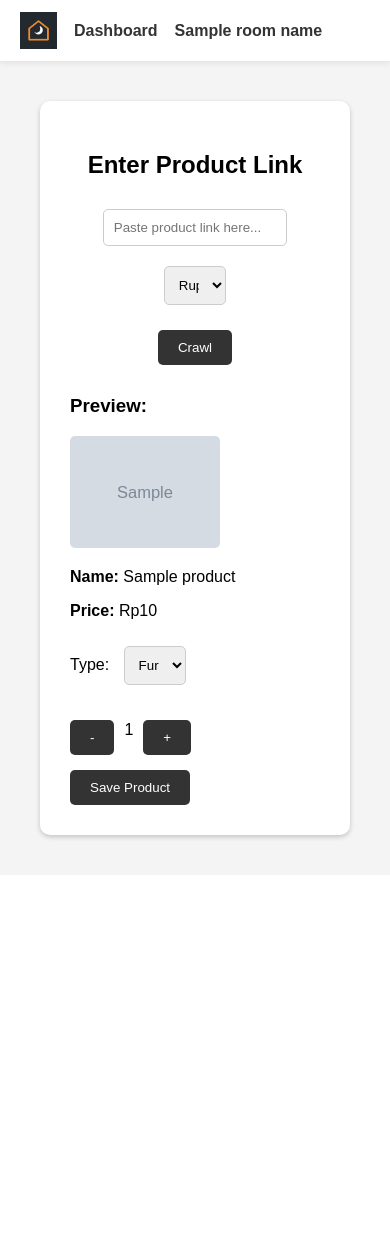
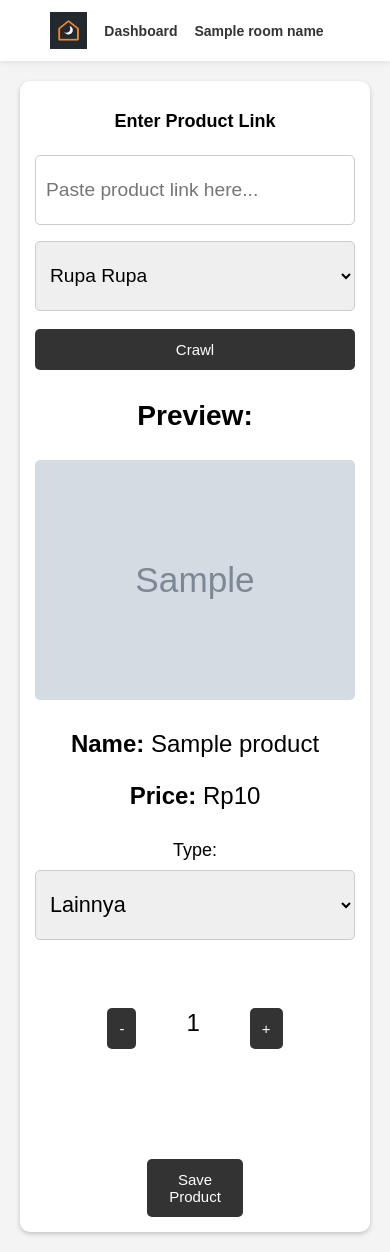
Before and after one commit to TheMelonnn/Dream_Home, a Flask app: template templates/add-product.html in a window 390 px wide. Before the commit the page ends 841 px from the top, so only its background shows below. Run offline with Flask 3, Linux system fonts and the light colour scheme; the template is opened without the code that fills it: most values are stand-ins (such as "Sample title", 1, 10 or a date in 2020); grey boxes marked "Sample" are stand-in pictures.

Commit message:
DREAMHOME BETA 0.2

```diff
--- a/createdb.py
+++ b/createdb.py
@@ -5,7 +5,8 @@ c = conn.cursor()
 c.execute('''
     CREATE TABLE IF NOT EXISTS rooms (
         id INTEGER PRIMARY KEY AUTOINCREMENT,
-        name TEXT NOT NULL
+        name TEXT NOT NULL,
+        last_updated TIMESTAMP
     )
 ''')
 
@@ -18,6 +19,7 @@ c.execute('''
         image_url TEXT NOT NULL,
         room_id INTEGER NOT NULL,
         quantity INTEGER DEFAULT 1,
+        type TEXT NOT NULL,
         FOREIGN KEY (room_id) REFERENCES rooms (id) ON DELETE CASCADE
     )
 ''')
--- a/main.py
+++ b/main.py
@@ -1,11 +1,12 @@
-from flask import Flask, redirect, request, url_for
-from flask import render_template
+from flask import Flask, redirect, request, url_for, render_template
 from webcrawling import crawl_web_ikea, crawl_web_ruparupa, crawl_web_ufoelektronika
 import sqlite3
+import validators
+from datetime import datetime, timedelta
 
 app = Flask(__name__)
-# app.debug = True
-# app.config['TEMPLATES_AUTO_RELOAD'] = True
+app.debug = True
+app.config['TEMPLATES_AUTO_RELOAD'] = True
 
 DATABASE = 'database.db'
 
@@ -14,10 +15,56 @@ def get_db_connection():
     conn.row_factory = sqlite3.Row
     return conn
 
+def update_products(room_id):
+    conn = get_db_connection()
+    products = conn.execute("SELECT * FROM products WHERE room_id = ?", (room_id,)).fetchall()
+
+    for p in products:
+        url = p['product_url']
+        product_id = p['id']
+        updated_data = None
+
+        if 'ruparupa' in url:
+            updated_data = crawl_web_ruparupa(url)
+        elif 'ikea' in url:
+            updated_data = crawl_web_ikea(url)
+        elif 'ufoelektronika' in url:
+            updated_data = crawl_web_ufoelektronika(url)
+
+        if updated_data:
+            # Handle tuple atau dict hasil crawler
+            if isinstance(updated_data, tuple):
+                name, price, image = updated_data
+            else:
+                name, price, image = (
+                    updated_data['name'],
+                    updated_data['price'],
+                    updated_data['image']
+                )
+
+            conn.execute("""
+                UPDATE products
+                SET name = ?, price = ?, image_url = ?
+                WHERE id = ?
+            """, (name, price, image, product_id))
+
+            print(f"[UPDATED] {name} — Rp {price} — {image}")
+
+    # Simpan waktu terakhir update ke tabel rooms
+    now = datetime.now().isoformat()
+    conn.execute("""
+        UPDATE rooms SET last_updated = ?
+        WHERE id = ?
+    """, (now, room_id))
+
+    conn.commit()
+    conn.close()
+
 
 @app.route('/')
 def home():
     return render_template('home.html')
+
 
 @app.route('/dashboard')
 def dashboard():
@@ -26,20 +73,48 @@ def dashboard():
     conn.close()
     return render_template('dashboard.html', rooms=rooms)
 
+
 @app.route('/dashboard/<room_name>')
 def room_page(room_name):
     conn = get_db_connection()
-    room = conn.execute('SELECT * FROM rooms WHERE name = ?', (room_name.replace('-', ' '),)).fetchone()
-    # conn.close()
+    room = conn.execute(
+        'SELECT * FROM rooms WHERE name = ?',
+        (room_name.replace('-', ' '),)
+    ).fetchone()
 
     if room is None:
-        return "Room not found", 404  # atau bisa juga redirect(url_for('dashboard'))
+        return "Room not found", 404
 
-    products = conn.execute('SELECT * FROM products WHERE room_id = ?', (room['id'],)).fetchall()
+    last_updated = room['last_updated']
+    now = datetime.now()
+
+    should_update = False
+    if not last_updated:
+        should_update = True
+    else:
+        try:
+            last_updated_dt = datetime.fromisoformat(last_updated)
+            if now - last_updated_dt > timedelta(hours=1):
+                should_update = True
+        except:
+            should_update = True
+
+    if should_update:
+        print(f"[UPDATE TRIGGERED] Updating products for room: {room_name}")
+        update_products(room['id'])
+    else:
+        print(f"[SKIPPED] No update needed for room: {room_name}")
+
+    products = conn.execute(
+        'SELECT * FROM products WHERE room_id = ?',
+        (room['id'],)
+    ).fetchall()
+
     grand_total = sum(product['price'] * product['quantity'] for product in products)
     conn.close()
 
     return render_template('room.html', room_name=room['name'], products=products, grand_total=grand_total)
+
 
 @app.route('/add_room', methods=['POST'])
 def add_room():
@@ -50,6 +125,7 @@ def add_room():
     conn.close()
     return redirect(url_for('dashboard'))
 
+
 @app.route('/delete_room/<int:room_id>', methods=['POST'])
 def delete_room(room_id):
     conn = get_db_connection()
@@ -58,31 +134,46 @@ def delete_room(room_id):
     conn.close()
     return redirect(url_for('dashboard'))
 
+
 @app.route('/<room_name>/add-product', methods=['GET', 'POST'])
 def add_product(room_name):
     product = None
+    error = None
+
     if request.method == 'POST':
         link = request.form['product_url']
         source = request.form['source']
 
-        if source == 'ikea':
-            name, price, image = crawl_web_ikea(link)
-        elif source == 'ruparupa':
-            name, price, image = crawl_web_ruparupa(link)
-        elif source == 'ufoelektronika':
-            name, price, image = crawl_web_ufoelektronika(link)
-        else:
-            name = price = image = None
+        if not validators.url(link):
+            error = "URL tidak valid!"
+            return render_template("add-product.html", room_name=room_name, error=error)
 
-        if name and price and image:
-            product = {
-                'name': name,
-                'price': price,
-                'image': image,
-                'product_url': link
-            }
+        try:
+            if source == 'ikea':
+                name, price, image = crawl_web_ikea(link)
+            elif source == 'ruparupa':
+                name, price, image = crawl_web_ruparupa(link)
+            elif source == 'ufoelektronika':
+                name, price, image = crawl_web_ufoelektronika(link)
+            else:
+                name = price = image = None
 
-    return render_template('add-product.html', room_name=room_name, product=product)
+            if name and price and image:
+                product = {
+                    'name': name,
+                    'price': price,
+                    'image': image,
+                    'product_url': link
+                }
+            else:
+                error = f"Gagal mengambil data dari {source}. Silakan periksa URL atau coba lagi."
+
+        except Exception:
+            error = "Terjadi kesalahan saat mengambil data produk."
+            return render_template("add-product.html", room_name=room_name, error=error)
+
+    return render_template('add-product.html', room_name=room_name, product=product, error=error)
+
 
 @app.route('/<room_name>/save-product', methods=['POST'])
 def save_product(room_name):
@@ -90,21 +181,24 @@ def save_product(room_name):
     room = conn.execute('SELECT id FROM rooms WHERE name = ?', (room_name,)).fetchone()
 
     if room:
+        type_value = request.form['type'] or 'lainnya'
         conn.execute('''
-            INSERT INTO products (room_id, name, price, product_url, image_url, quantity)
-            VALUES (?, ?, ?, ?, ?, ?)
+            INSERT INTO products (room_id, name, price, product_url, image_url, quantity, type)
+            VALUES (?, ?, ?, ?, ?, ?, ?)
         ''', (
             room['id'],
             request.form['name'],
             request.form['price'],
-            request.form['product_url'],   # disesuaikan dari form input
-            request.form['image'],   # disesuaikan dari form input
-            request.form.get('quantity', 1)   # disesuaikan dari form input
+            request.form['product_url'],
+            request.form['image'],
+            request.form.get('quantity', 1),
+            type_value
         ))
         conn.commit()
 
     conn.close()
     return redirect(url_for('room_page', room_name=room_name))
+
 
 @app.route('/delete-product/<int:product_id>', methods=['POST'])
 def delete_product(product_id):
@@ -113,3 +207,7 @@ def delete_product(product_id):
     conn.commit()
     conn.close()
     return '', 204
+
+
+if __name__ == '__main__':
+    app.run(debug=True)
--- a/requirements.txt
+++ b/requirements.txt
@@ -2,3 +2,4 @@ flask==3.1.2
 requests==2.31.0
 beautifulsoup4==4.14.2
 lxml==6.0.2
+validators==0.35.0
--- a/templates/add-product.html
+++ b/templates/add-product.html
@@ -44,20 +44,20 @@
     text-align: center;
   }
 
-      input[type="text"] {
-        width: 65%;
+  input[type="text"],
+  select {
     padding: 10px;
     margin: 10px;
     border: 1px solid #ccc;
     border-radius: 5px;
   }
 
+  input[type="text"] {
+    width: 65%;
+  }
+
   select {
     width: 25%;
-        padding: 10px;
-        margin: 10px;
-        border: 1px solid #ccc;
-        border-radius: 5px;
   }
 
   button {
@@ -111,6 +111,89 @@
     background-color: #888;
     margin-right: 10px;
   }
+
+  /* 🔹 RESPONSIVE STYLES 🔹 */
+  @media (max-width: 1024px) {
+    .content {
+      padding: 20px;
+    }
+
+    .form-container {
+      width: 100%;
+      padding: 20px;
+      box-sizing: border-box;
+    }
+
+    input[type="text"],
+    select {
+      width: 100%;
+      height: 70px;
+      margin: 8px 0;
+      font-size: larger;
+      box-sizing: border-box;
+    }
+
+    button {
+      width: 100%;
+      padding: 12px;
+      margin-top: 10px;
+      font-size: 16px;
+    }
+
+    .product-preview {
+      text-align: center;
+      font-size: x-large;
+    }
+
+    label {
+      font-size: large;
+    }
+
+    .product-preview img {
+      max-width: 100%;
+      height: auto;
+    }
+
+    .quantity-control {
+      justify-content: center;
+      gap: 50px;
+      margin-left: 30%;
+      margin-right: 30%;
+      margin-top: 50px;
+      margin-bottom: 100px;
+    }
+
+    .saveproduct {
+      width: 30%;
+    }
+
+    nav {
+      display: flex;
+      flex-wrap: wrap;
+      align-items: center;
+      justify-content: center;
+      text-align: center;
+      gap: 10px;
+    }
+
+    nav a {
+      font-size: 14px;
+    }
+  }
+
+  @media (max-width: 480px) {
+    h2 {
+      font-size: 18px;
+    }
+
+    .form-container {
+      padding: 15px;
+    }
+
+    button {
+      font-size: 15px;
+    }
+  }
 </style>
   </head>
   <body>
@@ -136,6 +219,9 @@
     <!-- Content -->
     <div class="content">
       <div class="form-container">
+        {% if error %}
+        <div class="notification error" style="display: block">{{ error }}</div>
+        {% endif %}
         <h2>Enter Product Link</h2>
         <form id="crawlForm" method="POST">
           <input
@@ -167,17 +253,25 @@
             <input
               type="hidden"
               name="product_url"
-              value="{{ product.link }}"
+              value="{{ product.product_url }}"
             />
             <input type="hidden" name="image" value="{{ product.image }}" />
-            <label
-              >Type:
-              <select name="type">
+            <label>
+              Type:
+              <select id="typeSelect" onchange="updateTypeHidden()">
                 <option value="furniture">Furniture</option>
                 <option value="elektronik">Elektronik</option>
-                <option value="lainnya">Lainnya</option>
+                <option value="dekorasi">Dekorasi</option>
+                <option value="mainan">Mainan</option>
+                <option value="peralatan-dapur">Peralatan Dapur</option>
+                <option value="peralatan-mandi">Peralatan Mandi</option>
+                <option value="hewan-peliharaan">Hewan Peliharaan</option>
+                <option value="kebersihan">Kebersihan</option>
+                <option value="lainnya" selected>Lainnya</option>
               </select>
             </label>
+
+            <input type="hidden" name="type" id="typeHidden" value="lainnya" />
 
             <div class="quantity-control">
               <button type="button" onclick="changeQty(-1)">-</button>
@@ -191,7 +285,7 @@
               <button type="button" onclick="changeQty(1)">+</button>
             </div>
 
-            <button type="submit">Save Product</button>
+            <button type="submit" class="saveproduct">Save Product</button>
           </form>
         </div>
         {% endif %}
@@ -207,25 +301,30 @@
         document.getElementById("quantityInput").value = quantity; // update ke input hidden
       }
 
-      function showNotification(message, isError = false) {
-        const notif = document.getElementById("notification");
-        notif.innerText = message;
-        notif.className = "notification" + (isError ? " error" : "");
-        notif.style.display = "block";
-        setTimeout(() => {
-          notif.style.display = "none";
-        }, 3000);
+      function updateTypeHidden() {
+        const selected = document.getElementById("typeSelect").value;
+        document.getElementById("typeHidden").value = selected;
       }
 
-      // Simulasi notifikasi contoh:
-      // showNotification("Product added successfully!");
-      // showNotification("Failed to crawl product!", true);
+      // function showNotification(message, isError = false) {
+      //   const notif = document.getElementById("notification");
+      //   notif.innerText = message;
+      //   notif.className = "notification" + (isError ? " error" : "");
+      //   notif.style.display = "block";
+      //   setTimeout(() => {
+      //     notif.style.display = "none";
+      //   }, 3000);
+      // }
 
-      document
-        .getElementById("addProductBtn")
-        ?.addEventListener("click", () => {
-          showNotification("Product added successfully!");
-        });
+      // // Simulasi notifikasi contoh:
+      // // showNotification("Product added successfully!");
+      // // showNotification("Failed to crawl product!", true);
+
+      // document
+      //   .getElementById("addProductBtn")
+      //   ?.addEventListener("click", () => {
+      //     showNotification("Product added successfully!");
+      //   });
     </script>
   </body>
 </html>
```
Also changed, not shown: templates/dashboard.html (+58 -7 lines), templates/room.html (+62 -6 lines), README.md, database.db. Lines whose indentation alone changed are shown as unchanged.
